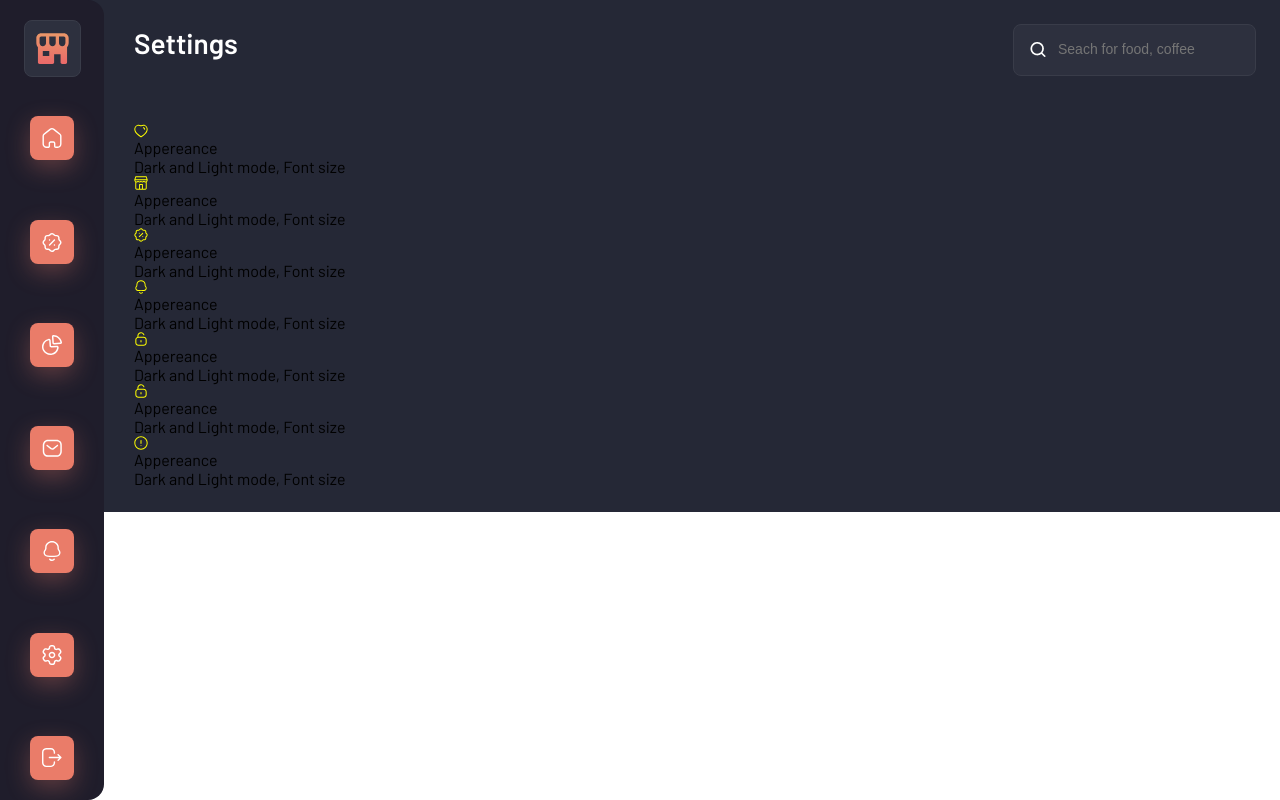
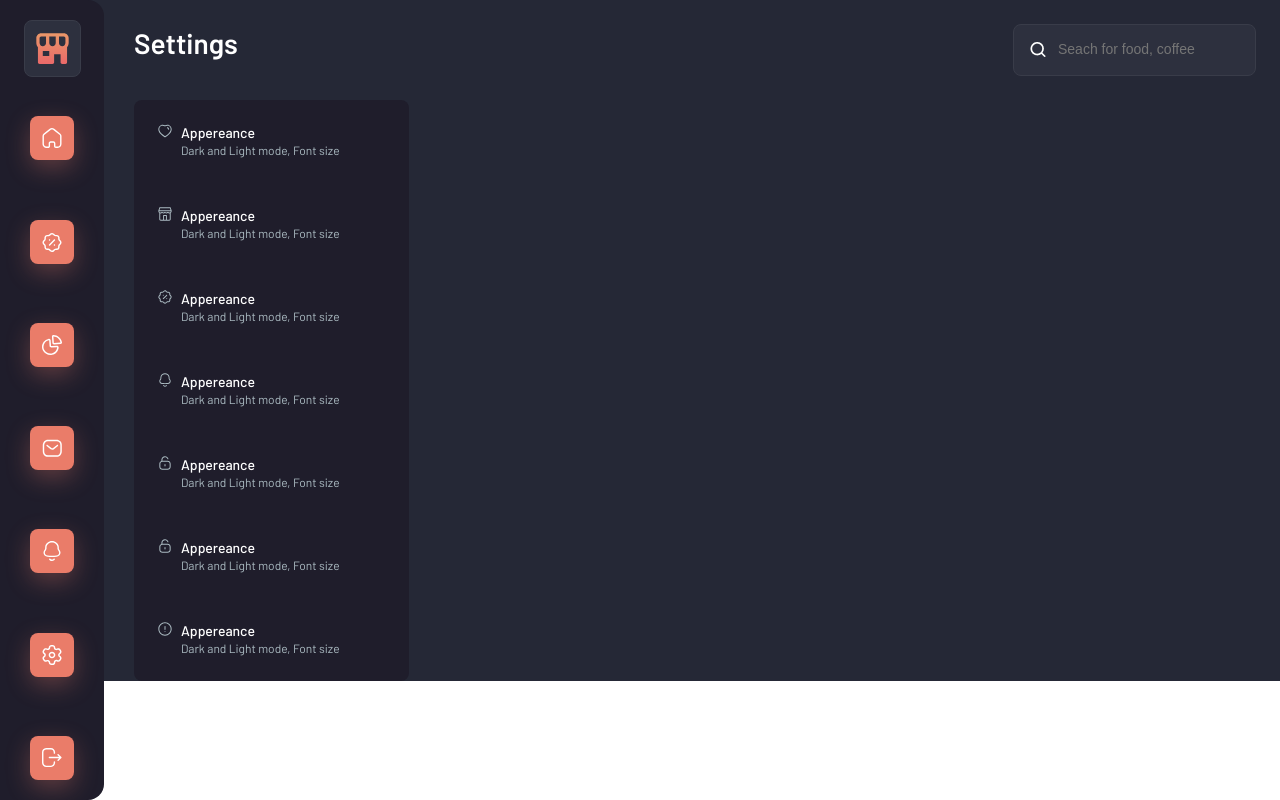
Before and after one commit to JAHONGIR95/Food_project, a React (Create React App) app: page /settings in a window 1280 px wide. Built offline with nearby package versions, Linux system fonts and the light colour scheme.

Commit message:
settings left side is designed

```diff
--- a/src/Components/Extras/extra.scss
+++ b/src/Components/Extras/extra.scss
@@ -46,15 +46,51 @@
     }
 }
 
+// settings options
+
+.settings-options{
+    display: flex;
+    align-items: flex-start;
+    padding: 24px;
+
+    &:hover{
+        background: rgba(234, 124, 105, 0.26);
+    }
+
+    &:hover .settings-icons{
+        fill: #EA7C69;
+    }
+
+    &:hover .options-title{
+        color: #EA7C69;
+
+    }
+
+    &-right{
+
+        .options-title{
+            font-style: normal;
+            font-weight: 500;
+            font-size: 14px;
+            line-height: 130%;
+            color: #FFFFFF;
+        }
+
+        .options-discreption{
+            font-style: normal;
+            font-weight: normal;
+            font-size: 12px;
+            line-height: 140%;
+            color: #ABBBC2;
+        }
+    }
+}
+
 .settings-icons{
     width: 14px;
     height: 14px;
     object-fit: cover;
-    fill: yellow;
+    fill: #ABBBC2;
     display: block;
+    margin-right: 9px;
 }
-
-.icons{
-    display: block;
-    fill: #fff
-}
--- a/src/Pages/Pages.scss
+++ b/src/Pages/Pages.scss
@@ -53,9 +53,16 @@
 
 .settings{
 
-    &-main{
+    .settings-main{
 
-        padding: 24px;
+        margin: 0 24px;
+
+        &-left{
+            width: 275px;
+            background: #1F1D2B;
+            border-radius: 8px;
+            overflow: hidden;
+        }
     }
 }
 
```
